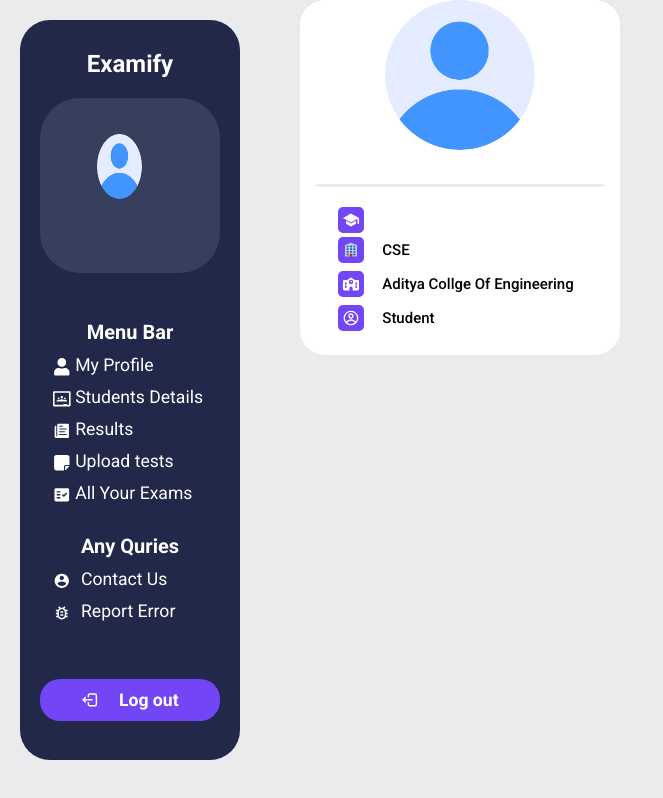
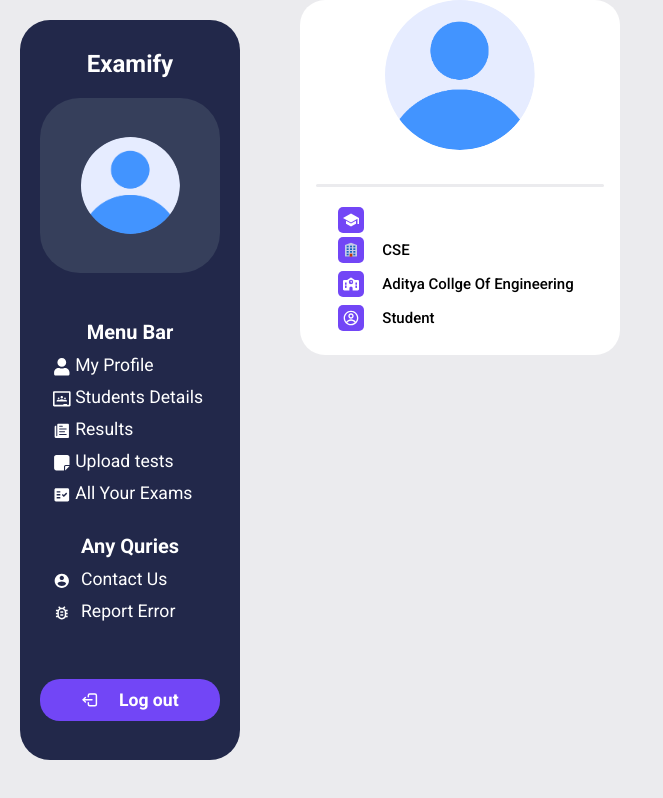
Before and after one commit to Krishna-200/ExaminationPortal, a React (Vite) app: page /AdminPage/1 in a window 1280 px wide. Shown: the whole page, without its empty margins (0-663 px from the left). Built offline with nearby package versions, Linux system fonts and the light colour scheme; no server answers.

Commit message:
style changes in admin navbar

```diff
--- a/src/components/AdminNavbar.jsx
+++ b/src/components/AdminNavbar.jsx
@@ -80,6 +80,7 @@ const AdminNavbar = () => {
       <div className={css.navbar}>
         <h2>Examify</h2>
         <div className={css.navbarProfile}>
+          <div>
             {filePath ? (
               <img
                 src={`https://examniationportal-backend.onrender.com/images/${filePath}`}
@@ -92,6 +93,7 @@ const AdminNavbar = () => {
                 <img src={avatar} alt="" />
               </label>
             )}
+          </div>
 
           <input
             type="file"
--- a/src/styles/AdminPage.module.css
+++ b/src/styles/AdminPage.module.css
@@ -56,11 +56,16 @@ body {
   margin: 0;
 }
 
+.navbarProfile div {
+  width: 55%;
+  margin: 8px;
+  height: 55%;
+}
+
 .navbarProfile img {
-  width: 55%;
-  height: 55%;
+  width: 100%;
+  height: 100%;
   border-radius: 50%;
-  margin: 8px;
   cursor: pointer;
 }
 
```
Lines whose indentation alone changed are shown as unchanged.
